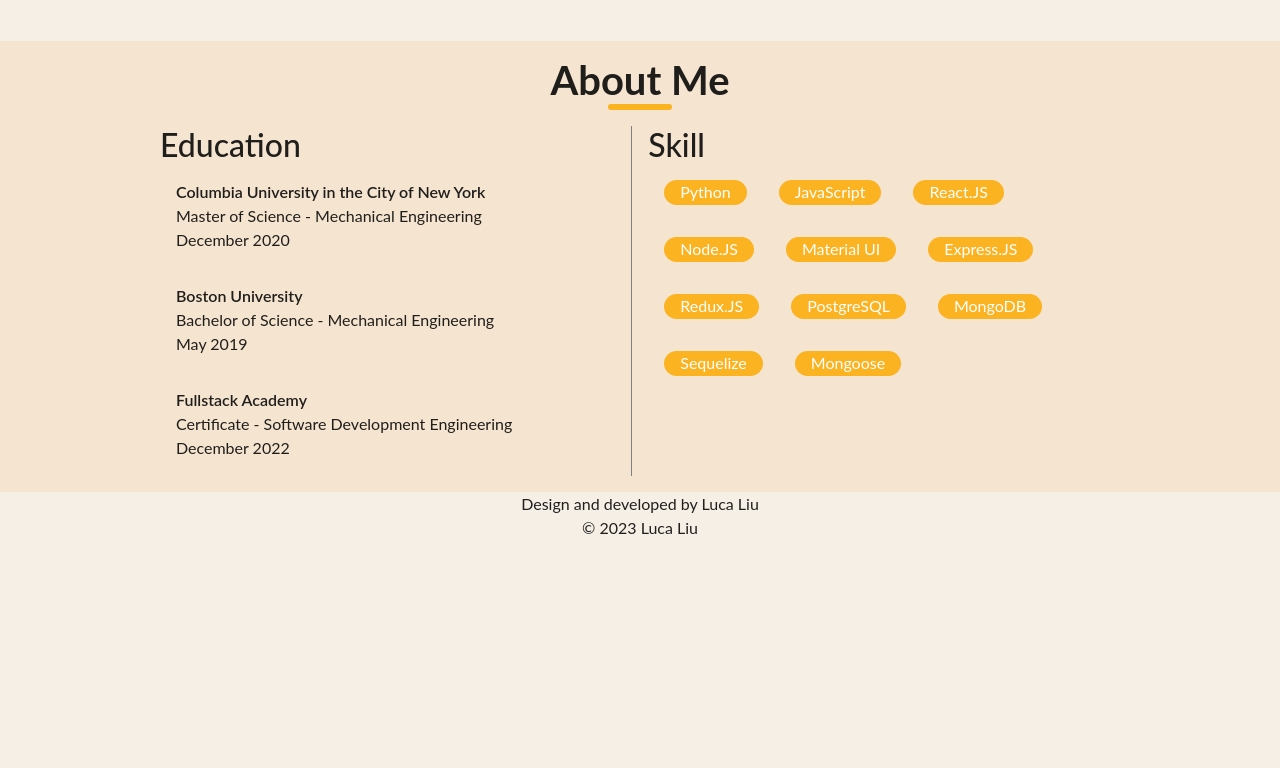
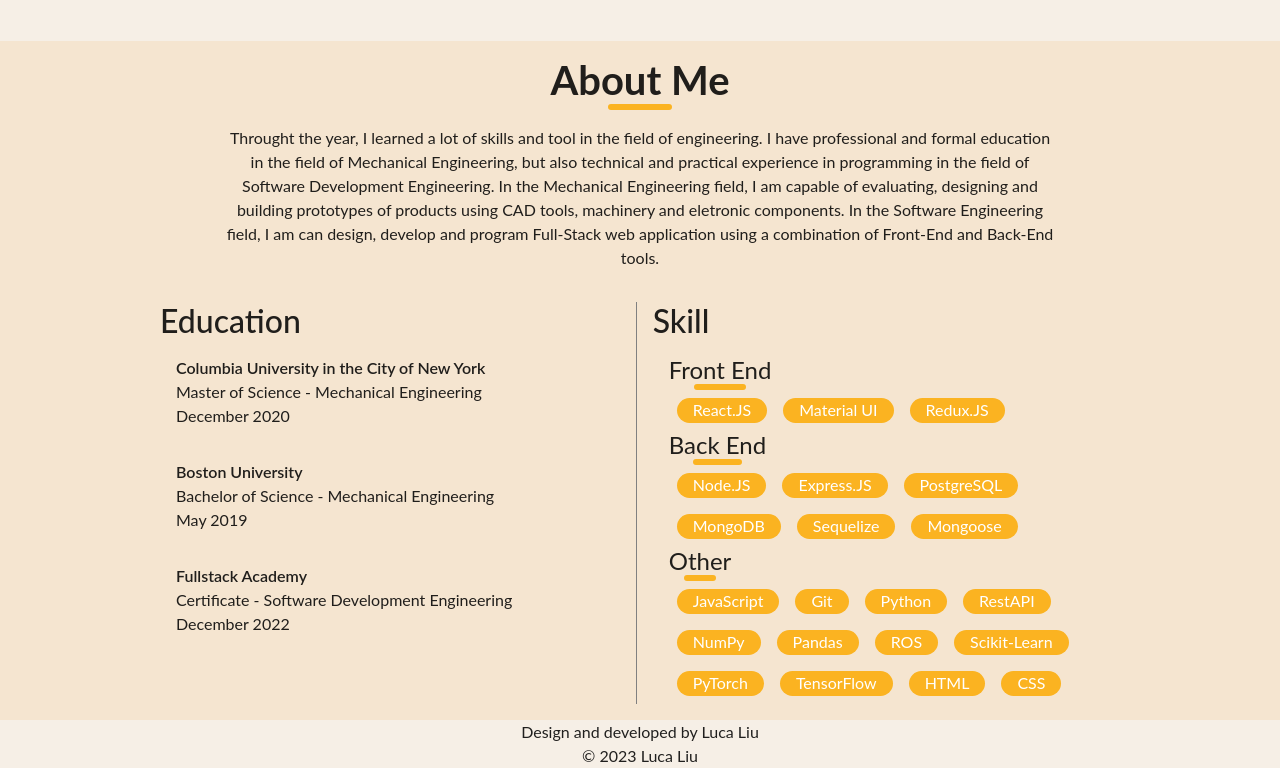
Before and after one commit to liulc006/portfolio, a React app: page / in a window 1280 px wide. Shown: the part 455-1223 px from the top of the page. Before the commit the page ends 995 px from the top, so only its background shows below. Built offline with nearby package versions, Linux system fonts and the light colour scheme; the HTML template or start-up script is replaced by a standard one.

Commit message:
about me => added intro and more details to skills

```diff
--- a/src/Components/Home.js
+++ b/src/Components/Home.js
@@ -3,8 +3,9 @@ import { Box, Typography, Divider } from "@mui/material";
 import Tag from "./Tag";
 
 const Home = () => {
-    const skills = ['Python', 'JavaScript', 'React.JS', 'Node.JS', 'Material UI', 'Express.JS', 'Redux.JS', 'PostgreSQL', 'MongoDB', 'Sequelize', 'Mongoose'];
-
+    const otherSkills = ['JavaScript','Git','Python', 'RestAPI', 'NumPy', 'Pandas', 'ROS', 'Scikit-Learn', 'PyTorch', 'TensorFlow', 'HTML', 'CSS'];
+    const frontendSkills = ['React.JS', 'Material UI', 'Redux.JS',];
+    const backendSkills = ['Node.JS', 'Express.JS',  'PostgreSQL', 'MongoDB', 'Sequelize', 'Mongoose'];
 
     return (
         <Box sx={{paddingTop:'6rem',display:'flex', flexDirection:'column', justifyContent:'center', alignItems:'center', width:'100%'}}>
@@ -27,10 +28,19 @@ const Home = () => {
                 <Box sx={{display:'flex', flexDirection:'column',justifyContent:'center', alignItems:'center', paddingTop:'1rem', paddingBottom:'1rem'}}>
                     <Typography variant='h1'>About Me</Typography>
                     <Box sx={{height:'6px', width:'4rem', backgroundColor:'secondary.main', borderRadius:'5px'}}/>
+                    {/* Intro for About Me */}
+                    <Box sx={{width:'65%', display:'flex', justifyContent:'center'}}>
+                        <Typography variant='body' sx={{textAlign:'center', padding:'1rem 0 1rem 0'}}>
+                            Throught the year, I learned a lot of skills and tool in the field of engineering. I have professional and formal education in the field of Mechanical Engineering,
+                            but also technical and practical experience in programming in the field of Software Development Engineering.
+                            In the Mechanical Engineering field, I am capable of evaluating, designing and building prototypes of products using CAD tools, machinery and eletronic components.
+                            In the Software Engineering field, I am can design, develop and program Full-Stack web application using a combination of Front-End and Back-End tools.
+                        </Typography>
+                    </Box>
                 </Box>
                 <Box sx={{display:'flex', flexDirection:'row', justifyContent:'center', alignItems:'start', width:'75%'}}>
                     {/* Education */}
-                    <Box sx={{width:'100%', borderRight:'1px solid gray', marginRight:'1rem', display:'flex', flexDirection:'column'}}>
+                    <Box sx={{width:'100%', display:'flex', flexDirection:'column'}}>
                         <Typography variant='h2'>Education</Typography>
                         <Box sx={{display:'flex', flexDirection:'column', margin:'1rem'}}>
                             <Typography variant='body' fontWeight='600'>Columbia University in the City of New York</Typography>
@@ -49,10 +59,39 @@ const Home = () => {
                         </Box>
                     </Box>
                     {/* Skills */}
-                    <Box sx={{width:'100%'}}>
+                    <Box sx={{width:'100%', borderLeft:'1px solid gray', paddingLeft:'1rem'}}>
                         <Typography variant='h2'>Skill</Typography>
-                        <Box sx={{display:'flex', flexDirection:'row', flexWrap:'wrap'}}>
-                            {skills.map( ele => <Tag key={ele} name={ele}/>)}
+                        <Box sx={{paddingLeft:'1rem', marginTop:'1rem'}}>
+                            {/* Front End */}
+                            <Box sx={{display:'flex', flexDirection:'column'}}>
+                                <Box sx={{display:'flex', flexDirection:'column', justifyContent:'center', alignItems:'center', width:'min-content', whiteSpace:'nowrap'}}>
+                                    <Typography variant="h3">Front End</Typography>
+                                    <Box sx={{height:'6px', width:'50%', backgroundColor:'secondary.main', borderRadius:'5px'}}/>
+                                </Box>
+                                <Box sx={{display:'flex', flexDirection:'row', flexWrap:'wrap'}}>
+                                    {frontendSkills.map( ele => <Tag key={ele} name={ele}/>)}
+                                </Box>
+                            </Box>
+                            {/* Back End */}
+                            <Box sx={{display:'flex', flexDirection:'column'}}>
+                                <Box sx={{display:'flex', flexDirection:'column', justifyContent:'center', alignItems:'center', width:'min-content', whiteSpace:'nowrap'}}>
+                                    <Typography variant="h3">Back End</Typography>
+                                    <Box sx={{height:'6px', width:'50%', backgroundColor:'secondary.main', borderRadius:'5px'}}/>
+                                </Box>
+                                <Box sx={{display:'flex', flexDirection:'row', flexWrap:'wrap'}}>
+                                    {backendSkills.map( ele => <Tag key={ele} name={ele}/>)}
+                                </Box>
+                            </Box>
+                            {/* Others */}
+                            <Box sx={{display:'flex', flexDirection:'column'}}>
+                                <Box sx={{display:'flex', flexDirection:'column', justifyContent:'center', alignItems:'center', width:'min-content', whiteSpace:'nowrap'}}>
+                                    <Typography variant="h3">Other</Typography>
+                                    <Box sx={{height:'6px', width:'50%', backgroundColor:'secondary.main', borderRadius:'5px'}}/>
+                                </Box>
+                                <Box sx={{display:'flex', flexDirection:'row', flexWrap:'wrap'}}>
+                                    {otherSkills.map( ele => <Tag key={ele} name={ele}/>)}
+                                </Box>
+                            </Box>
                         </Box>
                     </Box>
                 </Box>
--- a/src/Components/Tag.js
+++ b/src/Components/Tag.js
@@ -3,7 +3,7 @@ import { Box, Typography } from "@mui/material";
 
 const Tag = (props) => {
     return(
-        <Box sx={{width:'min-content', padding:'0 1rem 0 1rem', margin:'1rem', backgroundColor:'secondary.main', borderRadius:'20px'}}>
+        <Box sx={{width:'min-content', padding:'0 1rem 0 1rem', margin:'.5rem', backgroundColor:'secondary.main', borderRadius:'20px'}}>
             <Typography variant="body" color='white' sx={{whiteSpace:'nowrap'}}>{props.name}</Typography>
         </Box>
     );
--- a/src/Components/Theme.js
+++ b/src/Components/Theme.js
@@ -42,6 +42,13 @@ const Theme = createTheme({
           // color: '#fff',
           fontStyle: 'normal',
         },
+        h3:{
+          fontFamily: fontLato,
+          fontWeight: 400,
+          fontSize: '1.5rem',
+          // color: '#fff',
+          fontStyle: 'normal',
+        },
         navButton:{
           fontFamily: fontLato,
           fontWeight: 400,
```
